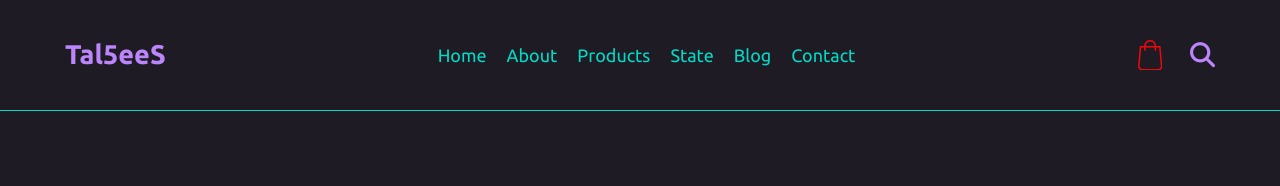
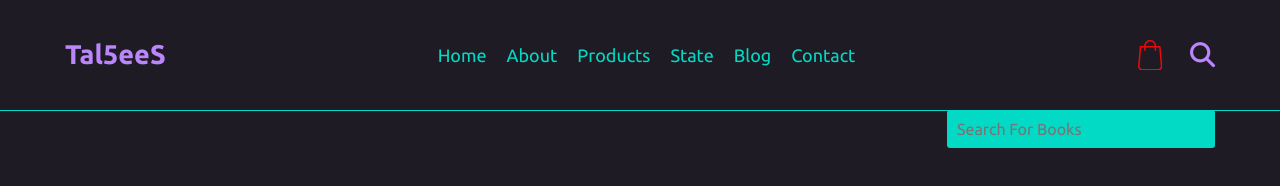
Before and after one commit to Mahdiy005/E-book, a plain HTML site: page index.html in a window 1280 px wide. Both pictures are taken after a click on the icon 1202 px from the left and 55 px from the top of the page. Shown: the top 186 px of the page. Drawn offline with Linux system fonts and the light colour scheme; a web font is replaced by a local one.

Commit message:
handle search header and fixed header

```diff
--- a/css/master.css
+++ b/css/master.css
@@ -16,7 +16,8 @@ ul {
 body {
   font-family: "Ubuntu", sans-serif;
   background-color: var(--main-color);
-  overflow: hidden;
+  overflow-x: hidden;
+  height: 5000px;
 }
 
 .container {
@@ -70,6 +71,8 @@ html {
   -moz-transform: translateX(-50%);
   -ms-transform: translateX(-50%);
   -o-transform: translateX(-50%);
+  position: fixed;
+  width: 100%;
 }
 
 .header .container {
@@ -121,10 +124,31 @@ html {
   gap: 15px;
 }
 
+.header .controls .search {
+  position: relative;
+}
 .header .controls .search i {
   font-size: 25px;
   color: var(--second-color);
   cursor: pointer;
+}
+.header .container .search-feild {
+  position: absolute;
+  top: 67px;
+  right: 0;
+  padding: 10px;
+  border: none;
+  outline: none;
+  background: var(--thirs-color);
+  caret-color: var(--main-color);
+  border-radius: 3px;
+  transition: var(--trans);
+  height: 0;
+  padding: 0 10px;
+}
+.header .container .search-feild.active-search {
+  height: auto;
+  padding: 10px;
 }
 
 .header .controls .nav-phone i {
@@ -192,6 +216,8 @@ html {
   display: none;
 }
 
+
+
 @media (max-width: 767px) {
   .header .controls .nav-phone {
     display: block;
@@ -252,7 +278,6 @@ html {
   }
 }
 
-
 /* ---------------------- */
 /* ----- End Header --- */
 /* ---------------------- */
--- a/index.html
+++ b/index.html
@@ -3,7 +3,10 @@
   <head>
     <meta charset="UTF-8" />
     <meta name="viewport" content="width=device-width, initial-scale=1.0" />
-    <meta name="viewport" content="width=device-width, initial-scale=1.0, initial-scale=1.0, user-scalable=no">
+    <meta
+      name="viewport"
+      content="width=device-width, initial-scale=1.0, initial-scale=1.0, user-scalable=no"
+    />
     <link rel="stylesheet" href="./css/all.min.css" />
     <link rel="stylesheet" href="./css/normalize.css" />
     <link rel="stylesheet" href="./css/master.css" />
@@ -49,7 +52,10 @@
               <span class="quantity"></span>
             </button>
           </div>
-          <div class="search"><i class="fa-solid fa-magnifying-glass"></i></div>
+          <div class="search">
+            <i class="fa-solid fa-magnifying-glass"></i>
+            <input type="search" class="search-feild" placeholder="Search For Books" />
+          </div>
           <div class="nav-phone"><i class="fa-solid fa-bars"></i></div>
         </div>
       </div>
--- a/main.js
+++ b/main.js
@@ -3,6 +3,14 @@
 // ---------------------------------------
 let navBtnBurger = document.querySelector(".nav-phone")
 let navToDisplay = document.querySelector(".header nav ul")
+let searchFeild = document.querySelector(".header .search-feild")
+let searchBtn = document.querySelector(".header .controls .search > i")
 navBtnBurger.onclick = function () {
   navToDisplay.classList.toggle("current-screen")
+  searchFeild.classList.remove("active-search")
 }
+searchBtn.onclick = function () {
+  searchFeild.focus();
+  searchFeild.classList.toggle("active-search")
+  navToDisplay.classList.remove("current-screen")
+}
```
